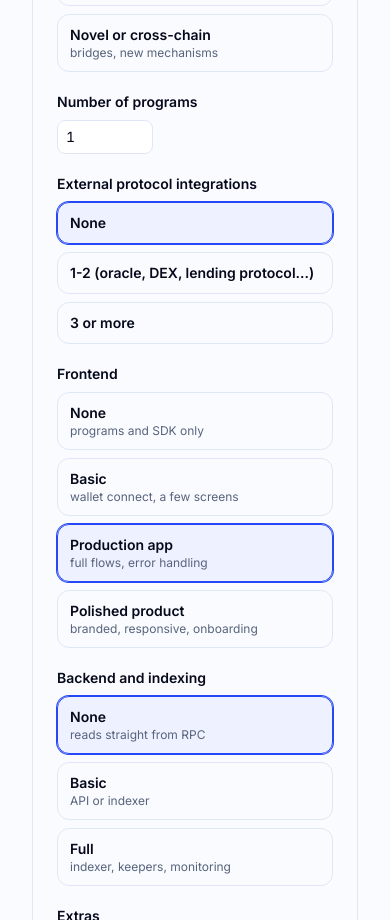
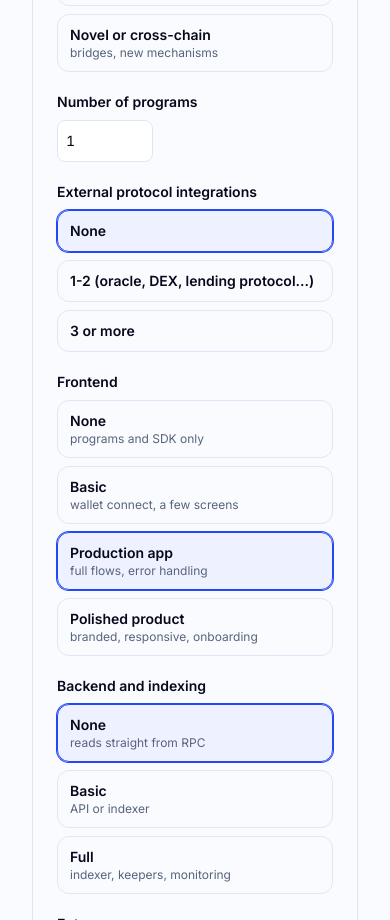
Before and after one commit to JakeMalarczyk/Orivions, a Next.js app in the folder orivions-app/: page /tools/solana-dapp-cost-calculator in a window 390 px wide. Shown: the part 880-1800 px from the top of the page. Built offline with nearby package versions, Linux system fonts and the light colour scheme; no server answers.

Commit message:
Mobile polish: DappCalculator.tsx

```diff
--- a/orivions-app/app/tools/solana-dapp-cost-calculator/DappCalculator.tsx
+++ b/orivions-app/app/tools/solana-dapp-cost-calculator/DappCalculator.tsx
@@ -89,7 +89,7 @@ export default function DappCalculator() {
                 max={10}
                 value={input.programs}
                 onChange={(e) => set('programs', Math.min(10, Math.max(1, Number(e.target.value) || 1)))}
-                className="w-24 rounded-lg border border-line px-2 py-1.5 text-sm tabular-nums"
+                className="w-24 rounded-lg border border-line px-2 py-2.5 text-sm tabular-nums"
               />
             </Field>
             <Field label="External protocol integrations">
```
